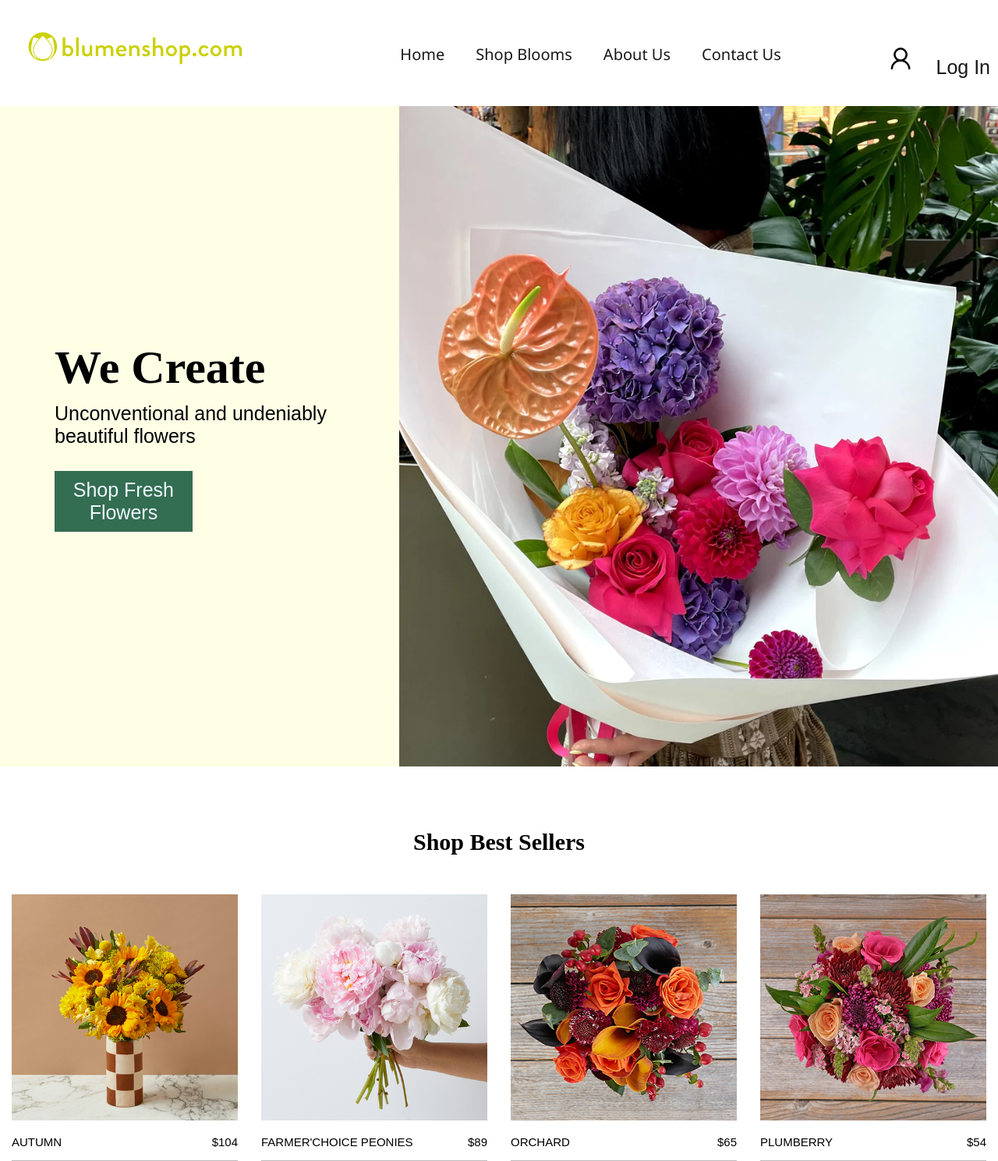
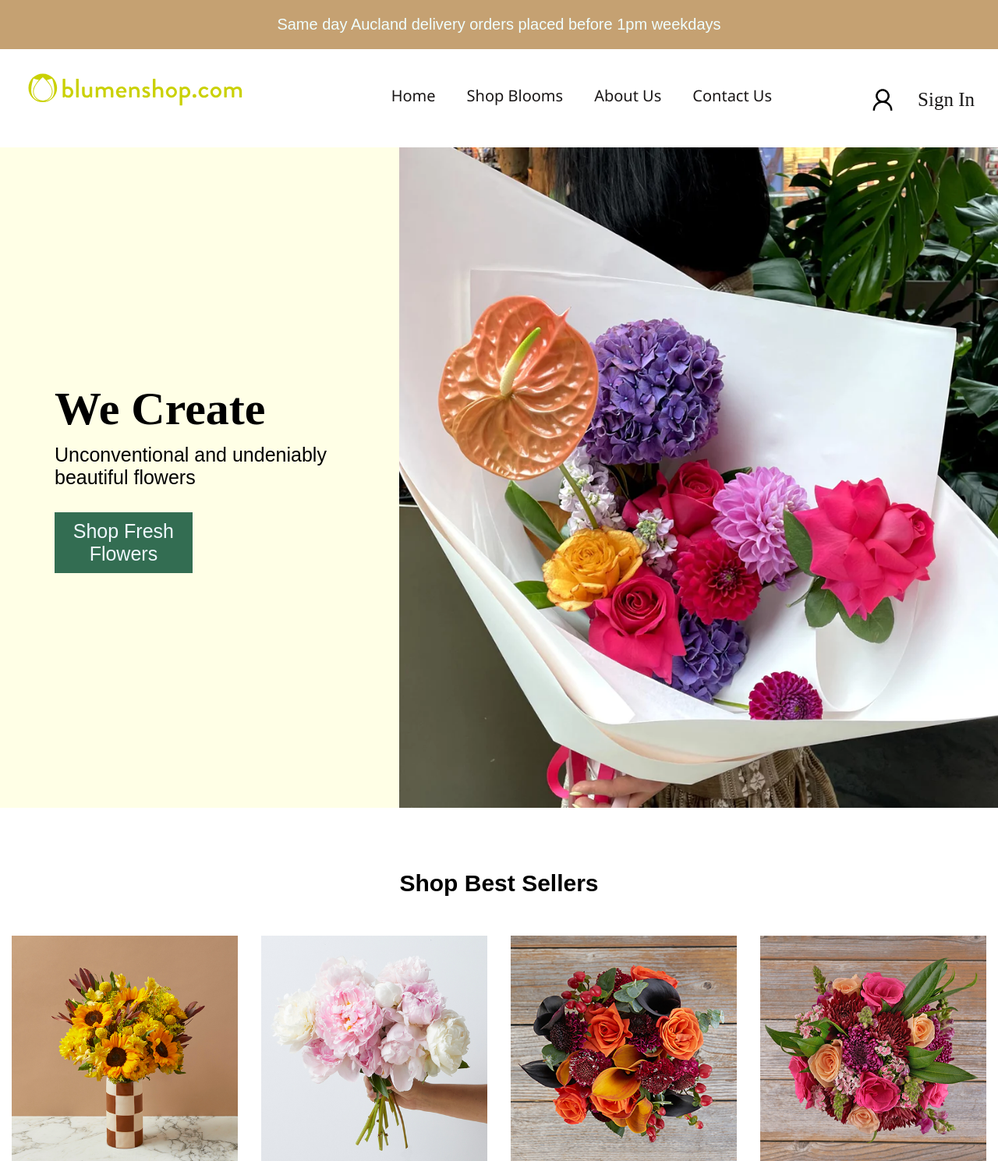
Before and after one commit to RinesaGerxhaliu/FlowerShop, a PHP site: page /Homepage.html in a window 1280 px wide. Shown: the top 1489 px of the page at 78% size. Run offline with PHP 8.4, Linux system fonts and the light colour scheme.

Commit message:
finished homepage

```diff
--- a/Homepage.html
+++ b/Homepage.html
@@ -7,6 +7,10 @@
     <link rel="stylesheet" href="./assets/index.css">
 </head>
 <body>
+    <div class="mbiheader">
+        <p>Same day Aucland delivery orders placed before 1pm weekdays</p>
+    </div>
+
    <header>
 
     <div class="headeri">
@@ -21,7 +25,7 @@
     </ul>
 
     <div class="login">
-    <a href=""><img src="./images/usericon.png" alt="logo1" id="">Log In</a>
+    <a href=""><img src="./images/usericon.png" alt="logo1" id="">Sign In</a>
     <!-- <a href=""><img src="./images/search.png" alt="logo1"></a> -->
     </div>
 
--- a/assets/index.css
+++ b/assets/index.css
@@ -3,7 +3,7 @@ header {
     justify-content: space-between;
     flex-direction: row;
     margin: 10px;
-    margin-top: 15px;
+    margin-top: 5px;
 }
 
 body {
@@ -43,30 +43,41 @@ header ul li {
 .login {
     margin-top: 40px;
     text-align: center;
+    margin-right: 20px;
 }
 
 .login img {
     width: 40px;
     height: 40px;
     margin-right: 25px;
-
 }
 
 .login a {
-
+    display: flex;
+    align-items: center;
     text-decoration: none;
     font-size: 25px;
-    margin-bottom: 20px;
     color: rgb(25, 24, 24);
-    font-family: Arial, Helvetica, sans-serif;
-
 }
 
 
 .login a:hover {
-    color: #cdf0e6;
     border-bottom: 2px solid #cce6df;
-    margin-top: 10px;
+
+}
+
+.mbiheader{
+    text-align: center;
+    width: 100%;
+    height: 20%;
+    background-color: rgb(197, 161, 114);
+}
+.mbiheader p{
+    margin: 0;
+    padding: 20px;
+    font-size: 20px;
+    font-family: Arial, Helvetica, sans-serif;
+    color: azure;
 }
 
 #useri {
@@ -123,7 +134,7 @@ header ul li {
     text-align: center;
     font-size: 20px;
     margin-top: 80px;
-
+    font-family: Arial, Helvetica, sans-serif;
 }
 
 .fotografit {
@@ -131,14 +142,12 @@ header ul li {
     flex-direction: row;
     justify-content: space-evenly;
     margin-top: 50px;
-
 }
 
 .rubrika img {
     width: 100%;
     object-fit: cover;
     transition: .5s ease all;
-
 }
 
 .rubrika {
@@ -260,13 +269,11 @@ header ul li {
     font-family: Arial, Helvetica, sans-serif;
 }
 
-
 .shop-map-item {
     display: flex;
     flex-direction: row;
     justify-content: space-evenly;
     padding: 100px;
-
 }
 
 .site-desc-4 {
@@ -332,15 +339,12 @@ header ul li {
     width: 100%;
     height: 9px;
     background: linear-gradient(-45deg, #E3FF04, #FF0189);
-
 }
 
 .Connections {
     display: flex;
     flex-direction: column;
     background-color: rgb(246, 246, 226);
-    /* padding: 0 20px; */
-    /* margin: 0px 10px; */
 }
 
 .text-images-instafeed {
@@ -348,7 +352,6 @@ header ul li {
     flex-direction: row;
     margin-top: 50px;
     margin-bottom: 50px;
-
 }
 
 .images-c {
@@ -391,7 +394,6 @@ header ul li {
     justify-content: center;
     padding-left: 110px;
     flex-direction: column;
-
 }
 
 .insta-feed h2{
@@ -412,7 +414,6 @@ header ul li {
 .footermain{
     background-color: rgb(54, 73, 54);
     margin-top: 60px;
-
 }
 
 .mrenafooter{
```
Also changed, not shown: ShopPage.html (added, +12 -0 lines), assets/main.css (added).
